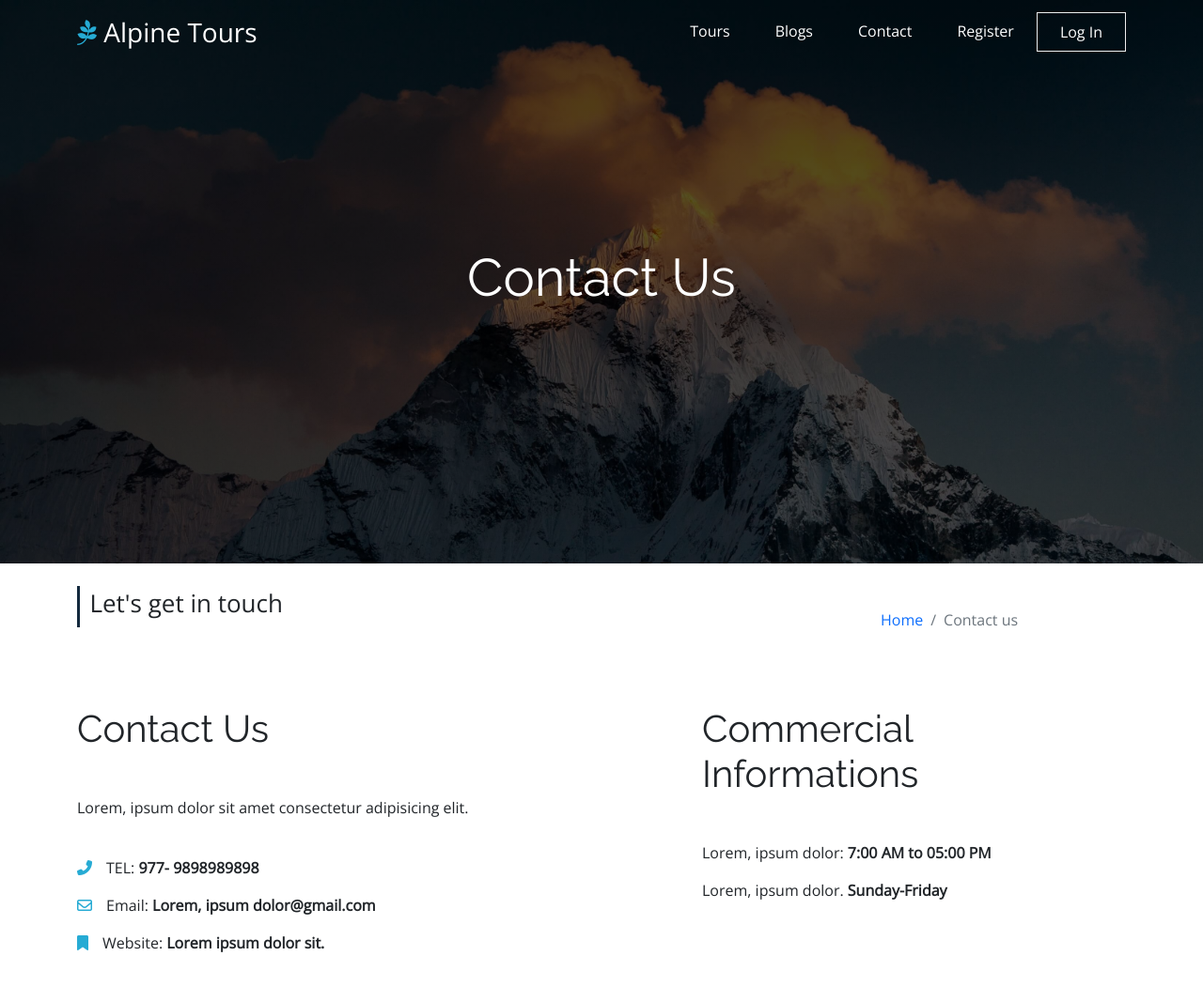
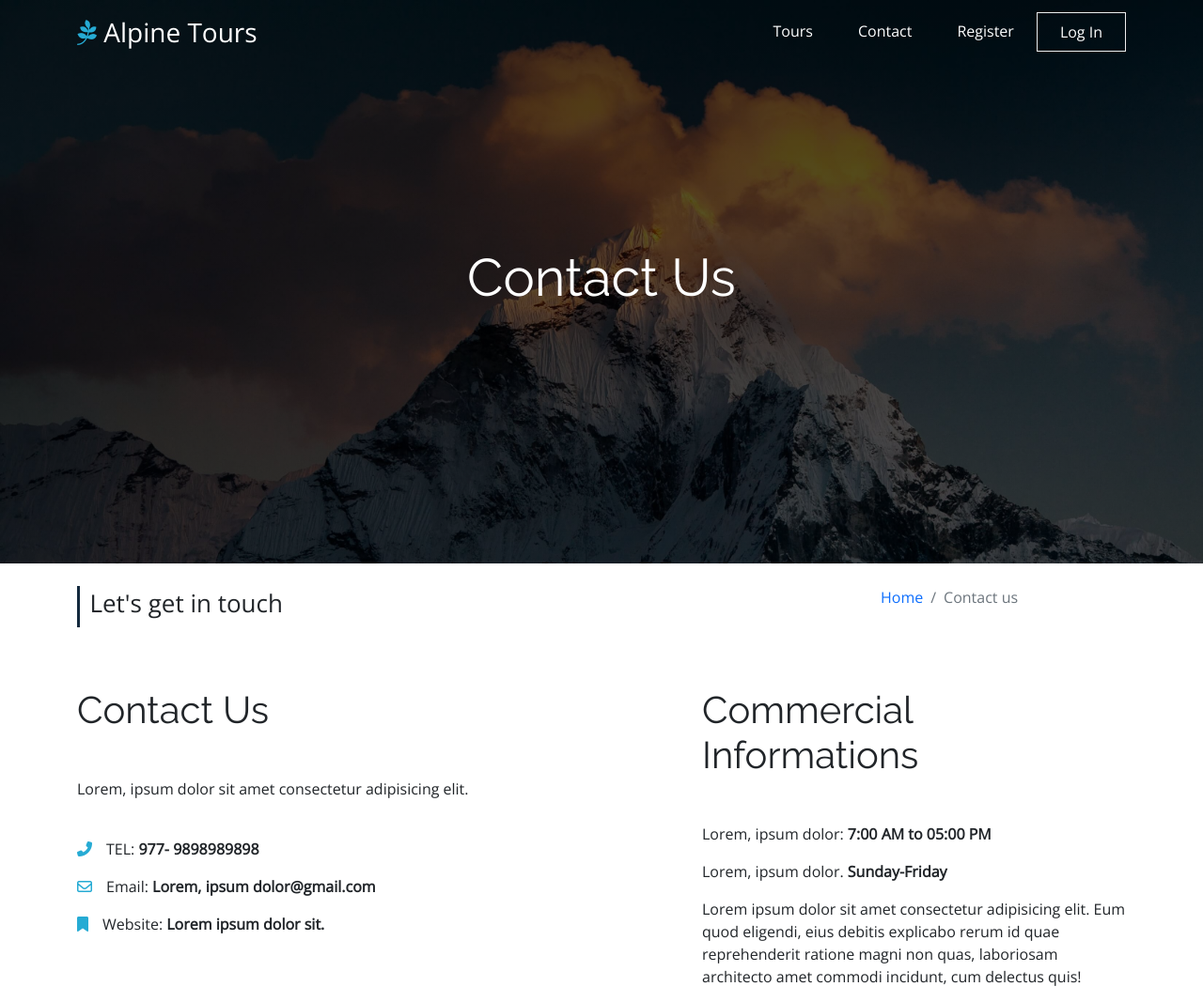
Before and after one commit to sherchansachin/alpine-tours, a Django app: page /contact/ in a window 1280 px wide. Shown: the top 1067 px of the page at 94% size. Run offline with Django 3.2, Linux system fonts and the light colour scheme; some libraries are stand-ins or nearby versions.

Commit message:
templates updated

```diff
--- a/main/templates/main/contact.html
+++ b/main/templates/main/contact.html
@@ -16,7 +16,7 @@
               <h2 class="info">Let's get in touch</h2>
             </div>
             </div>
-          <div class="col-md-12 col-lg-3 mt-5">
+          <div class="col-md-12 col-lg-3 mt-4">
             <nav aria-label="breadcrumb">
               <ol class="breadcrumb">
                 <li class="breadcrumb-item"><a href="{% url 'index' %}">Home</a></li>
@@ -35,16 +35,27 @@
             <h1 class="mb-5 mt-3">Contact Us</h1>
             <p>Lorem, ipsum dolor sit amet consectetur adipisicing elit.</p>
             <br>
-            <p><i class="fas fa-phone-alt"></i>TEL:  <strong>977- 9898989898</strong></p>
-            <p><i class="far fa-envelope"></i>Email:  <strong>Lorem, ipsum dolor@gmail.com</strong></p>
-            <p><i class="fas fa-bookmark"></i></i>Website:  <strong>Lorem ipsum dolor sit.</strong></p>
+            <p><i class="fas fa-phone-alt icon"></i>TEL:  <strong>977- 9898989898</strong></p>
+            <p><i class="far fa-envelope icon"></i>Email:  <strong>Lorem, ipsum dolor@gmail.com</strong></p>
+            <p><i class="fas fa-bookmark icon"></i></i>Website:  <strong>Lorem ipsum dolor sit.</strong></p>
           </div>
           <div class="col-lg-5 col-sm-6">
             <h1 class="mb-5 mt-3">Commercial Informations</h1>
             <p>Lorem, ipsum dolor:<strong> 7:00 AM to 05:00 PM</strong></p>
             <p>Lorem, ipsum dolor.<strong> Sunday-Friday</strong></p>
+            <p>Lorem ipsum dolor sit amet consectetur adipisicing elit.
+              Eum quod eligendi, eius debitis explicabo rerum id quae reprehenderit ratione magni non quas, laboriosam architecto amet commodi incidunt,
+               cum delectus quis!</p>
           </div>
         </div>
+    </div>
+
+    <div class="map mt-5">
+      <div class="container">
+        <div class="container mb-4">
+          <iframe src="https://www.google.com/maps/embed?pb=!1m18!1m12!1m3!1d1766.0746354955895!2d85.32768345872189!3d27.712677100000004!2m3!1f0!2f0!3f0!3m2!1i1024!2i768!4f13.1!3m3!1m2!1s0x39eb190ea12f729d%3A0xf0835e5b0dbb4402!2sNaxal%20Bhagawati%20Temple!5e0!3m2!1sen!2snp!4v1619752107668!5m2!1sen!2snp" width="100%" height="380" style="border:0;"  frameborder="0" allowfullscreen></iframe>
+        </div>
+      </div>
     </div>
 
 
--- a/templates/normal-navbar.html
+++ b/templates/normal-navbar.html
@@ -10,9 +10,9 @@
           <li class="nav-item">
             <a class="nav-link px-4" href="{% url 'packages' %}">Tours</a>
           </li>
-          <li class="nav-item">
+          <!-- <li class="nav-item">
             <a class="nav-link px-4" href="#">Blogs</a>
-          </li>
+          </li> -->
           <li class="nav-item">
             <a class="nav-link  px-4" href="{% url 'contact' %}">Contact</a>
           </li>
```
